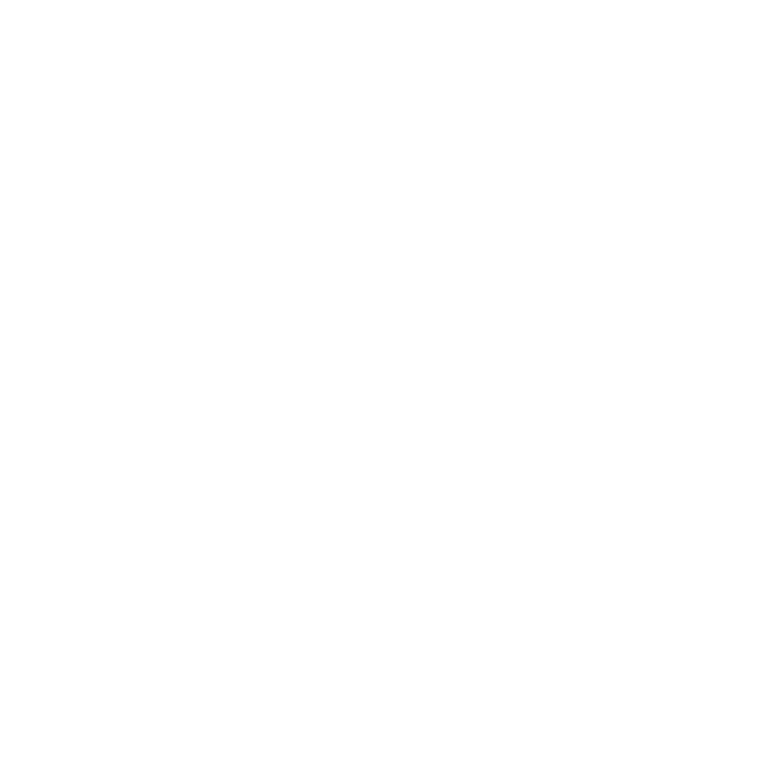
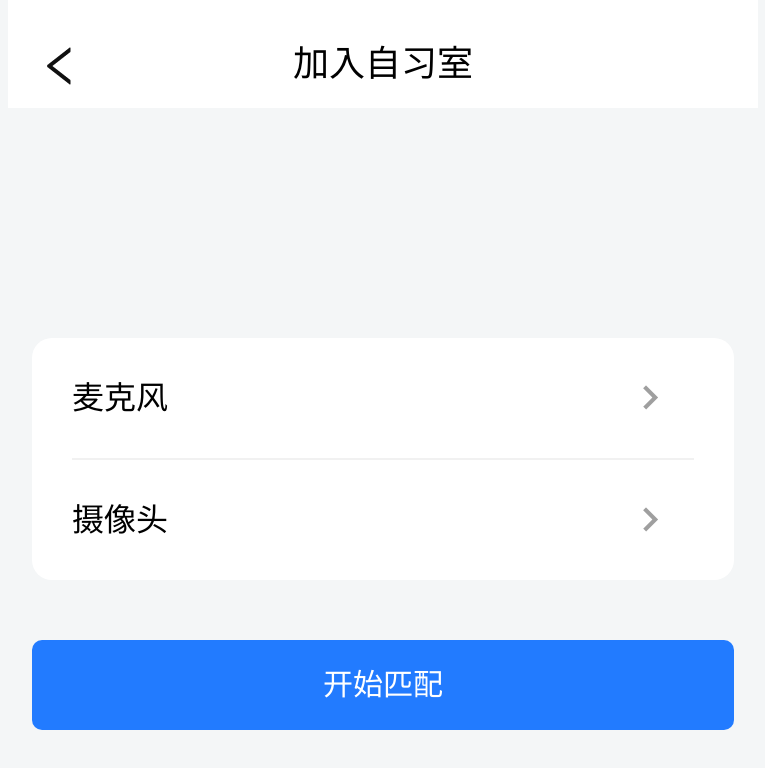
Before and after one commit to LittleDC/yunxin, a plain HTML site: page join_room.html in a window 1280 px wide. Shown: the whole page, without its empty margins (257-1022 px from the left). Drawn offline with Linux system fonts and the light colour scheme.

Commit message:
join_room done

```diff
--- /dev/null
+++ b/css/join_room.less
@@ -0,0 +1,98 @@
+body {
+  min-width: 320px;
+  width: 15rem;
+  margin: 0 auto;
+  line-height: 1.5;
+  font-family: Arial, Helvetica;
+  min-height: 1vh;
+  background-color: #f4f6f7;
+}
+
+.none {
+  display: none !important;
+}
+
+body>div:first-child {
+  // background-color: #fff;
+  overflow: hidden;
+}
+
+@baseFont: 25;
+
+header {
+  position: relative;
+  text-align: center;
+  height: (44rem/@baseFont);
+  font-size: (18rem/@baseFont);
+  line-height: (44rem/@baseFont);
+  padding-top: (10rem/@baseFont);
+  // margin-bottom: (19rem/@baseFont);
+  background-color: #fff;
+
+  i {
+    position: absolute;
+    top: (22rem/@baseFont);
+    left: (15rem/@baseFont);
+    width: (22rem/@baseFont);
+    height: (22rem/@baseFont);
+    // margin: (10rem/@baseFont);
+    background: url(../ico/antOutline-left@2x.png) no-repeat;
+    background-size: 100%;
+  }
+}
+
+article {}
+
+footer {
+  margin: (35rem/@baseFont) (12rem/@baseFont);
+  position: fixed;
+  bottom: 0;
+
+  div:last-child {
+    background-color: #227bff;
+    height: (45rem/@baseFont);
+    width: calc(15rem - 2 * (12rem/@baseFont));
+    margin-top: (30rem/@baseFont);
+    text-align: center;
+    font-size: (15rem/@baseFont);
+    line-height: (45rem/@baseFont);
+    color: #fff;
+    border-radius: (5rem/@baseFont);
+  }
+
+  ul {
+    font-size: (16rem/@baseFont);
+    background-color: #fff;
+    padding: 0 (20rem/@baseFont);
+    border-radius: (10rem/@baseFont);
+    overflow: hidden;
+
+    li {
+      display: flex;
+      position: relative;
+      justify-content: space-between;
+      align-items: center;
+      height: (60rem/@baseFont);
+      line-height: (60rem/@baseFont);
+      // padding: 0 (35rem/@baseFont) 0 (15rem/@baseFont);
+      padding-right: (20rem/@baseFont);
+      border-bottom: (1rem/@baseFont) solid rgba(187, 187, 187, .2);
+    }
+
+    li:last-child {
+      border-bottom: 0;
+    }
+
+    li::after {
+      position: absolute;
+      right: 0;
+      content: '';
+      display: block;
+      width: (24rem/@baseFont);
+      height: (24rem/@baseFont);
+      background: url(../ico/md-arrow_right@2x.png) no-repeat;
+      background-size: 100%;
+      margin-right: (10rem/@baseFont);
+    }
+  }
+}
--- a/join_room.html
+++ b/join_room.html
@@ -1 +1,43 @@
 <!-- 加入自习室 -->
+<!DOCTYPE html>
+<html lang="en">
+
+<head>
+    <meta charset="UTF-8">
+    <meta http-equiv="X-UA-Compatible" content="IE=edge">
+    <meta name="viewport" content="width=device-width, initial-scale=1.0">
+    <link rel="stylesheet" href="./css/normalize.css">
+    <link rel="stylesheet" href="./css/common.css">
+    <link rel="stylesheet" href="./css/join_room.css">
+    <title>加入</title>
+
+</head>
+
+<body>
+    <!-- 主体 -->
+    <div class="">
+        <header>
+            <i id="back"></i>
+            加入自习室
+        </header>
+
+        <!-- 中部卡片区域 -->
+        <article>
+
+        </article>
+
+    </div>
+
+    <footer>
+        <ul>
+            <li>麦克风</li>
+            <li>摄像头</li>
+        </ul>
+        <div>开始匹配</div>
+    </footer>
+
+    <script src="./js/jQuery.js"></script>
+    <script src="./js/statistics.js"></script>
+</body>
+
+</html>
```
Also changed, not shown: css/join_room.css (added).
